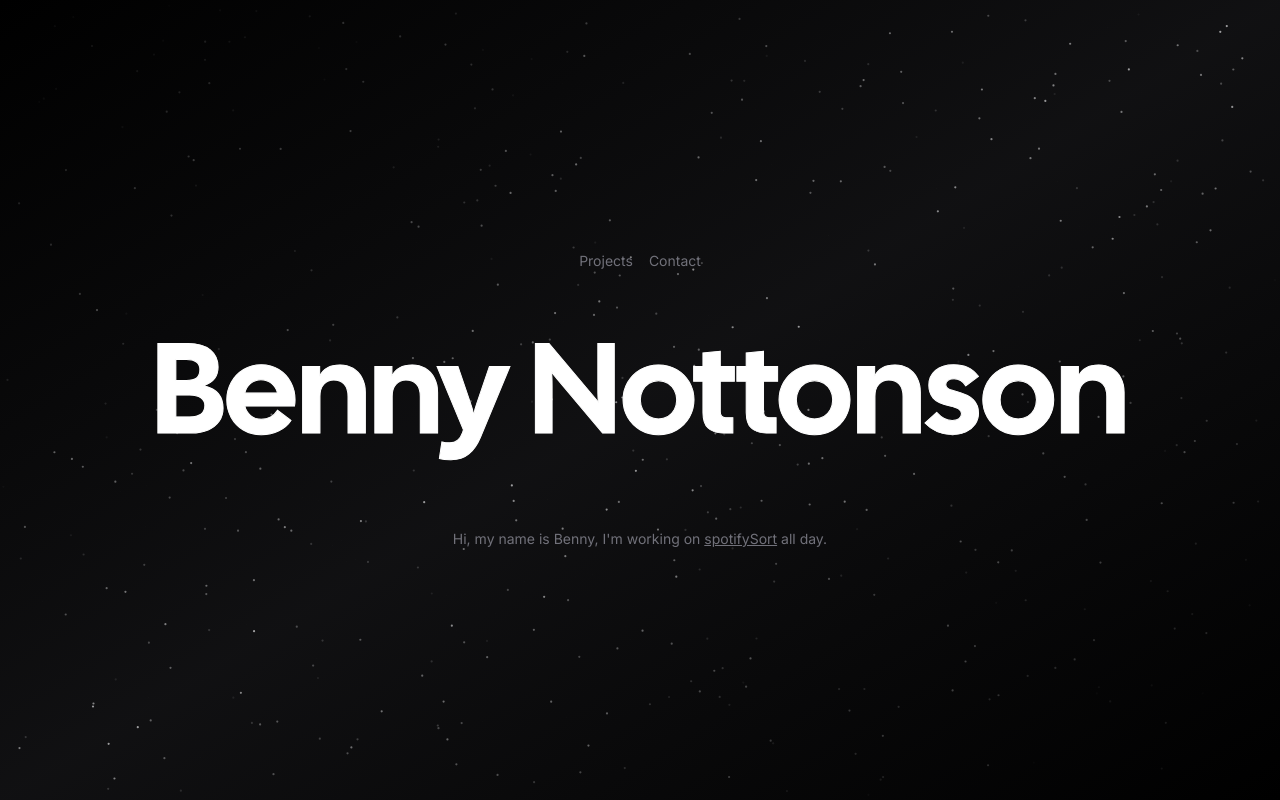
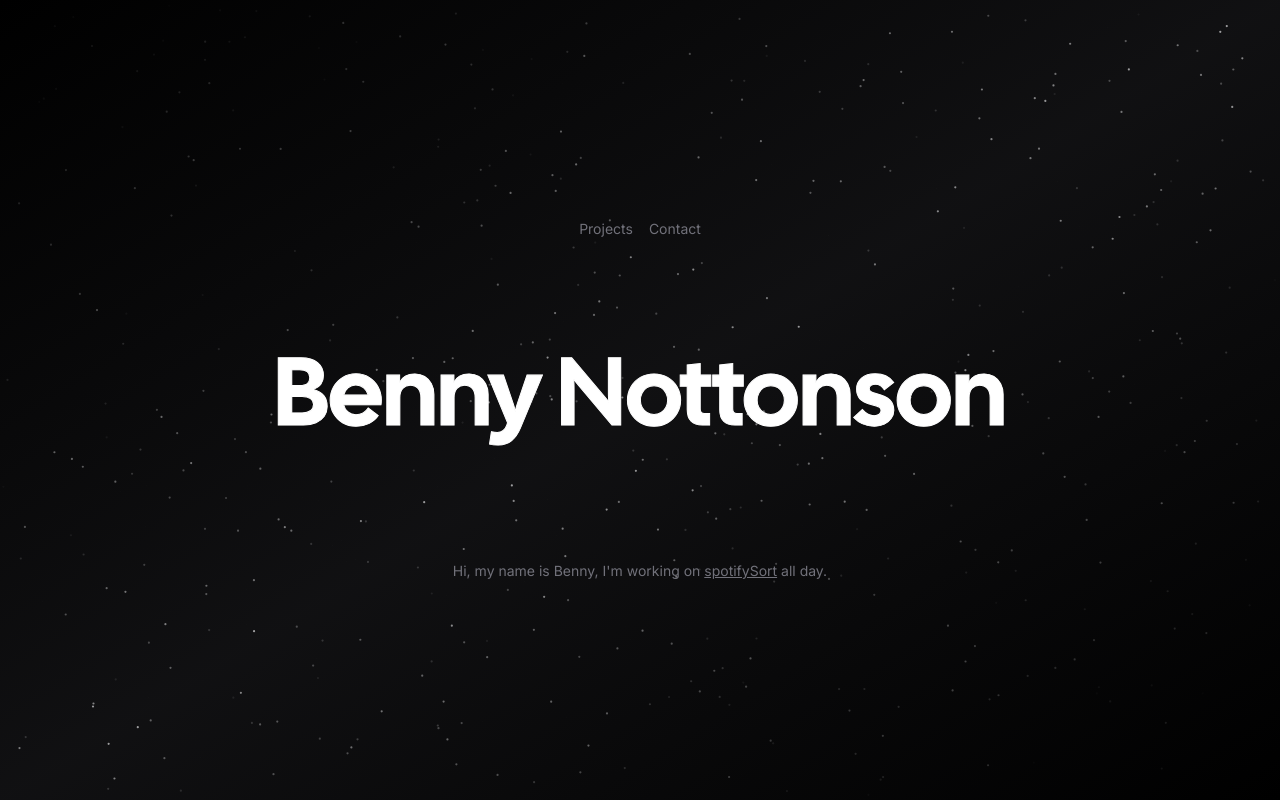
Before and after one commit to Benny-Nottonson/Benny-Nottonson.github.io, a Next.js app: page / in a window 1280 px wide. Built offline with nearby package versions, Linux system fonts and the light colour scheme; what tailwindcss-debug-screens would draw is missing.

Commit message:
macos letter fix

```diff
--- a/app/page.tsx
+++ b/app/page.tsx
@@ -28,7 +28,7 @@ export default function Home() {
 				className="absolute inset-0 -z-10 animate-fade-in"
 				quantity={1000}
 			/>
-			<h1 className="z-10 text-4xl text-transparent duration-1000 bg-white cursor-default text-edge-outline animate-title font-display sm:text-6xl md:text-9xl whitespace-nowrap bg-clip-text ">
+			<h1 className="z-10 text-4xl text-transparent duration-1000 bg-white cursor-default text-edge-outline animate-title font-display sm:text-6xl md:text-8xl whitespace-nowrap bg-clip-text ">
 				Benny Nottonson
 			</h1>
 			<div className="hidden w-screen h-px animate-glow md:block animate-fade-right bg-gradient-to-r from-zinc-300/0 via-zinc-300/50 to-zinc-300/0" />
--- a/tailwind.config.js
+++ b/tailwind.config.js
@@ -97,7 +97,7 @@ module.exports = {
 					},
 
 					"100%": {
-						"line-height": "100%",
+						"line-height": "200%",
 						opacity: "100%",
 					},
 				},
```
Also changed, not shown: .contentlayer/generated/index.mjs (added).
